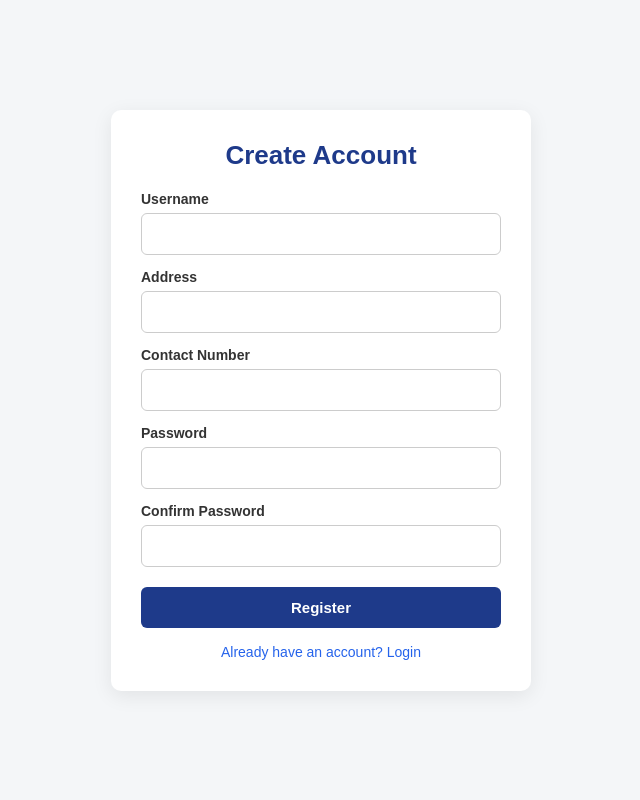
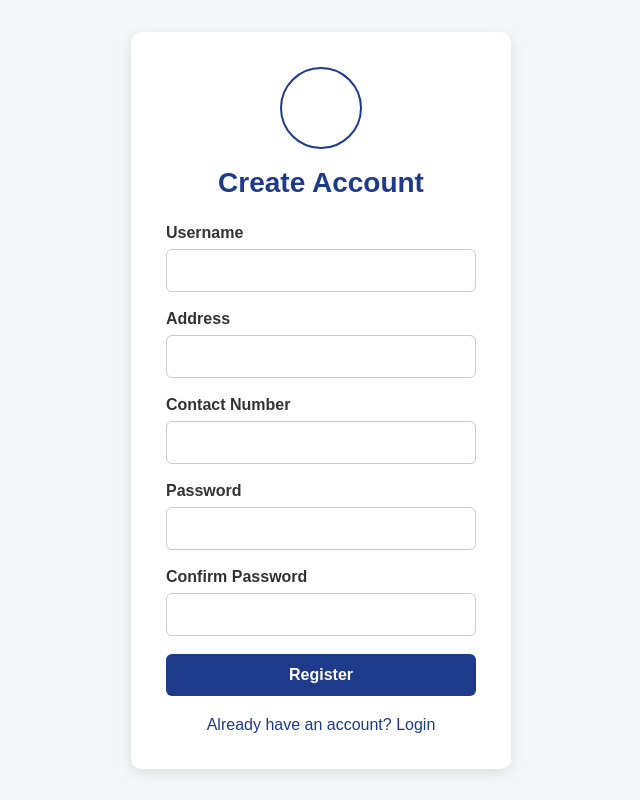
Before and after one commit to kristiandavealli/Login-WS1, a PHP site: page /Register.html in a window 1280 px wide. Shown: the whole page, without its empty margins (319-959 px from the left). Run offline with PHP 8.4, Linux system fonts and the light colour scheme.

Commit message:
Refactor Register.css for improved styling
Updated styles for the registration form, including adjustments to padding, margins, and colors for various elements.

```diff
--- a/Register.css
+++ b/Register.css
@@ -4,104 +4,122 @@
     padding: 0;
     font-family: Arial, sans-serif;
 }
+
 body {
-    background: #f4f6f8;
-    color: #333333;
-}
-.container {
-    width: 100%;
     min-height: 100vh;
     display: flex;
     align-items: center;
     justify-content: center;
-    padding: 25px;
     background: #f4f6f8;
+    color: #333333;
 }
-.container .card {
+
+.container {
     width: 100%;
     max-width: 420px;
-    padding: 30px;
+    padding: 20px;
+}
+
+.card {
+    width: 100%;
+    padding: 35px;
     background: #ffffff;
     border-radius: 10px;
-    box-shadow: 0 5px 20px rgba(0, 0, 0, 0.08);
+    box-shadow: 0 4px 15px rgba(0, 0, 0, 0.1);
+}
+
+.profile-circle {
+    width: 82px;
+    height: 82px;
+    margin: 0 auto 18px;
+    border-radius: 50%;
+    border: 2px solid #1e3a8a;
+    background: #ffffff;
+}
+
+.card h2 {
+    margin-bottom: 25px;
     text-align: center;
+    color: #1e3a8a;
+    font-size: 28px;
 }
-.container .card h2 {
-    margin-bottom: 20px;
-    color: #1e3a8a;
-    font-size: 26px;
+
+.card form {
+    display: flex;
+    flex-direction: column;
 }
-.container .card form {
-    width: 100%;
+
+.card label {
+    margin-bottom: 7px;
+    font-weight: bold;
+    color: #333333;
 }
-.container .card label {
-    display: block;
-    margin-top: 14px;
-    margin-bottom: 6px;
-    text-align: left;
-    color: #333333;
-    font-size: 14px;
-    font-weight: 600;
-}
-.container .card input {
+
+.card input {
     width: 100%;
     padding: 12px;
+    margin-bottom: 18px;
     border: 1px solid #cccccc;
     border-radius: 6px;
+    font-size: 15px;
     outline: none;
-    background: #ffffff;
-    color: #333333;
-    font-size: 14px;
 }
-.container .card input:focus {
-    border-color: #2563eb;
+
+.card input:focus {
+    border-color: #1e3a8a;
+    box-shadow: 0 0 0 2px rgba(30, 58, 138, 0.1);
 }
-.container .card button {
+
+.card button {
     width: 100%;
-    margin-top: 20px;
     padding: 12px;
     border: none;
     border-radius: 6px;
     background: #1e3a8a;
     color: #ffffff;
-    font-size: 15px;
+    font-size: 16px;
     font-weight: bold;
     cursor: pointer;
 }
-.container .card button:hover {
-    background: #2563eb;
+
+.card button:hover {
+    background: #172554;
 }
-.container .links {
-    margin-top: 15px;
+
+.links {
+    margin-top: 20px;
+    text-align: center;
 }
-.container .links a {
-    color: #2563eb;
-    font-size: 14px;
+
+.links a {
+    color: #1e3a8a;
     text-decoration: none;
 }
-.container .links a:hover {
+
+.links a:hover {
     text-decoration: underline;
 }
-.container .error {
-    margin: 10px 0;
+
+.error {
+    margin-bottom: 15px;
     padding: 10px;
     border-radius: 6px;
     background: #fee2e2;
     color: #b91c1c;
+    text-align: center;
     font-size: 14px;
 }
-.form-note {
-    color: #666666;
-    font-size: 14px;
-}
+
 @media (max-width: 600px) {
     .container {
-        padding: 18px;
+        padding: 15px;
     }
-    .container .card {
-        padding: 25px 20px;
+
+    .card {
+        padding: 25px;
     }
-    .container .card h2 {
+
+    .card h2 {
         font-size: 24px;
     }
 }
```
